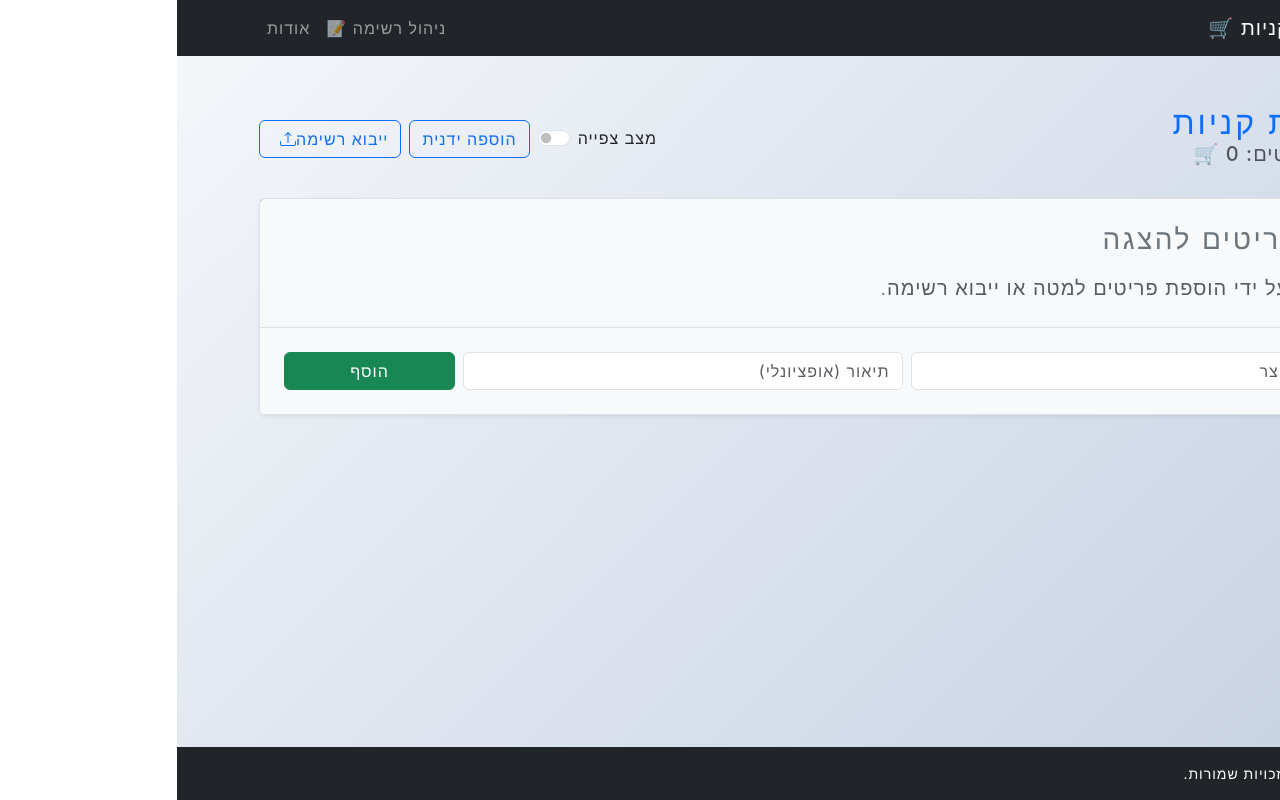
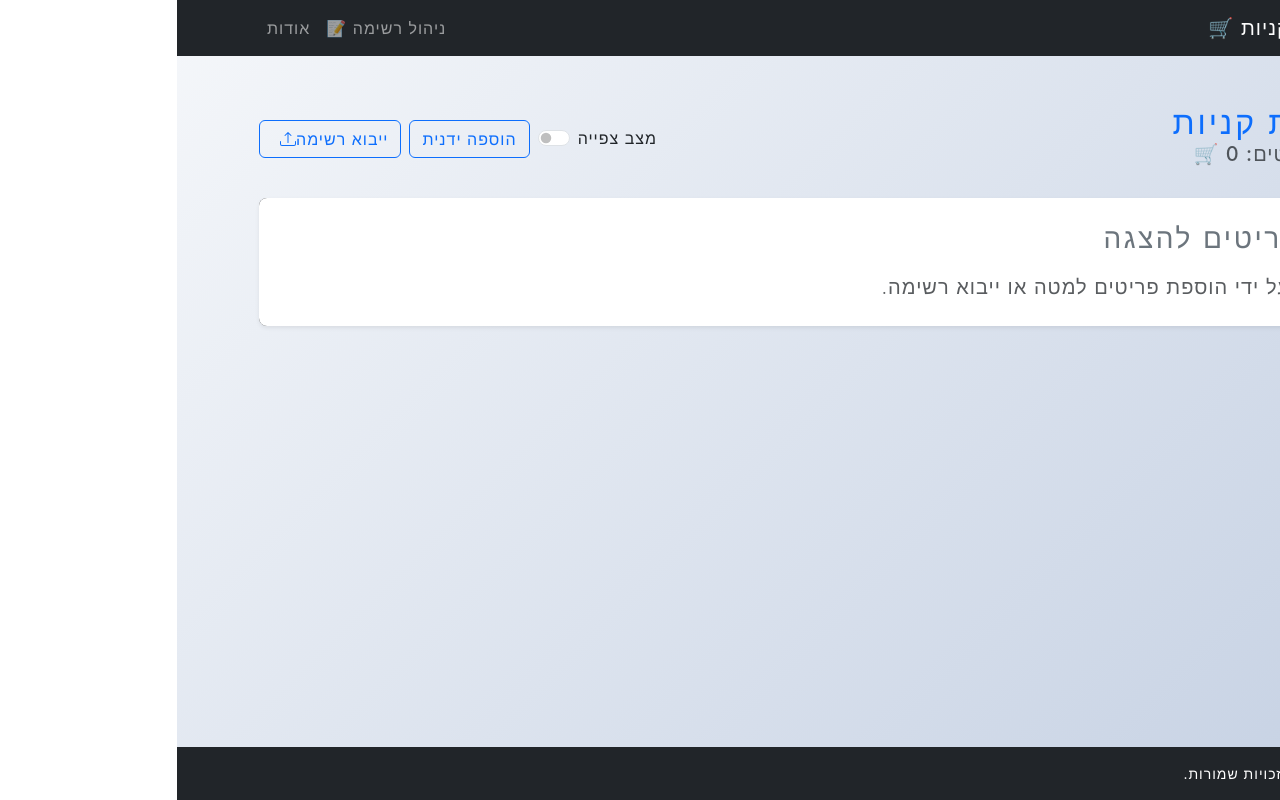
Before and after one commit to romanbr87/ShoppingList, a Next.js app: page /shoppinglistapp in a window 1280 px wide. Built offline with nearby package versions, Linux system fonts and the light colour scheme.

Commit message:
one table for the list
There table for 2 mode: edit & view. no need for separate tables

```diff
--- a/src/components/ShoppingListTable.jsx
+++ b/src/components/ShoppingListTable.jsx
@@ -2,8 +2,7 @@
 import { useRef } from 'react';
 import { Table } from 'react-bootstrap';
 import AddItemForm from './AddItemForm';
-import ViewTableBody from './ViewTableBody';
-import EditTableBody from './EditTableBody';
+import TableBody from './TableBody';
 
 const ShoppingListTable = ({ items, setList, onDelete, newItem, setNewItem, handleAdd, isEditing }) => {
     const dragItem = useRef(null);
@@ -26,7 +25,6 @@ const ShoppingListTable = ({ items, setList, onDelete, newItem, setNewItem, hand
         setList(_list);
     };
 
-    // Helper function to check for duplicates (Name AND Description)
     const isDuplicate = (list, item, excludeId) => {
         if (!item.name || !item.name.trim()) return true;
 
@@ -41,21 +39,13 @@ const ShoppingListTable = ({ items, setList, onDelete, newItem, setNewItem, hand
         });
     };
 
-    const commonProps = {
-        items,
-        setList,
-        onDelete,
-        handleDragStart,
-        handleDragEnter,
-        handleDrop,
-        isDuplicate,
-    };
+    const hasItems = items.length > 0;
 
     return (
-        <div className="shadow-sm rounded-3 overflow-hidden table-responsive">
+        <div className="shadow-sm rounded-3 overflow-hidden table-responsive mb-4">
             <Table striped bordered hover className="mb-0">
                 <thead className="bg-dark text-white">
-                    {items.length > 0 ?
+                    {hasItems ?
                         <tr>
                             <th className="text-center" style={{ width: '75px', maxWidth: '75px' }}>#</th>
                             <th>שם המוצר</th>
@@ -63,25 +53,37 @@ const ShoppingListTable = ({ items, setList, onDelete, newItem, setNewItem, hand
                             <th className="text-center">{isEditing ? 'מחק' : 'פעולות'}</th>
                         </tr>
                         :
-                        <tr className="text-center">
-                            <td colSpan={100} className="p-4 bg-light shadow-sm my-3">
-                                <h3 className="mb-3 text-secondary">אין פריטים להצגה</h3>
-                                <p className="lead text-muted mb-0">התחל על ידי הוספת פריטים למטה או ייבוא רשימה.</p>
+                        <tr className="text-center p-0 border-0">
+                            <td colSpan={100} className="p-0 border-0">
+                                <div className="p-4">
+                                    <h3 className="mb-3 text-secondary">אין פריטים להצגה</h3>
+                                    <p className="lead text-muted mb-0">התחל על ידי הוספת פריטים למטה או ייבוא רשימה.</p>
+                                </div>
                             </td>
                         </tr>
                     }
                 </thead>
 
-                {items.length > 0 && <tbody>
-                    {isEditing ? (
-                        <EditTableBody {...commonProps} />
-                    ) : (
-                        <ViewTableBody {...commonProps} />
-                    )}
+                {hasItems && <tbody>
+                    <TableBody
+                        items={items}
+                        setList={setList}
+                        onDelete={onDelete}
+                        handleDragStart={handleDragStart}
+                        handleDragEnter={handleDragEnter}
+                        handleDrop={handleDrop}
+                        isDuplicate={isDuplicate}
+                        isEditing={isEditing}
+                    />
                 </tbody>}
 
-                <tfoot>
-                    <AddItemForm newItem={newItem} setNewItem={setNewItem} handleAdd={handleAdd} isInTable={true} />
+                <tfoot className="bg-dark text-white">
+                    <AddItemForm
+                        newItem={newItem}
+                        setNewItem={setNewItem}
+                        handleAdd={handleAdd}
+                        hasItems={hasItems}
+                    />
                 </tfoot>
             </Table>
         </div>
```
